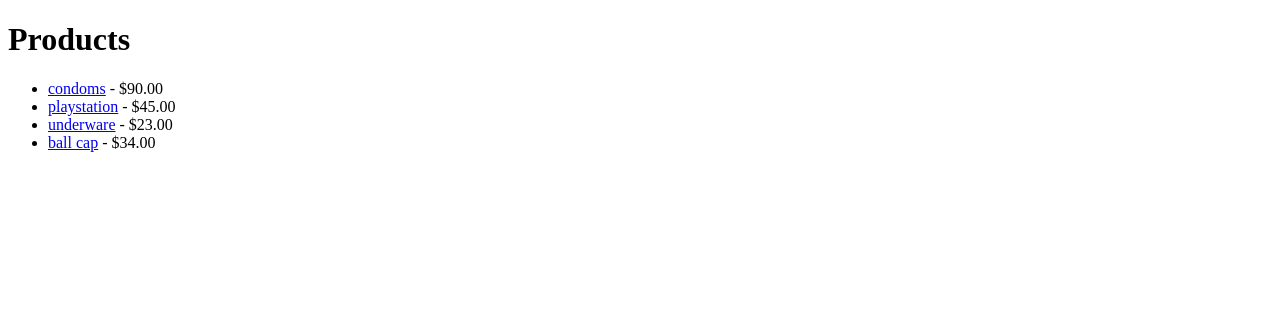
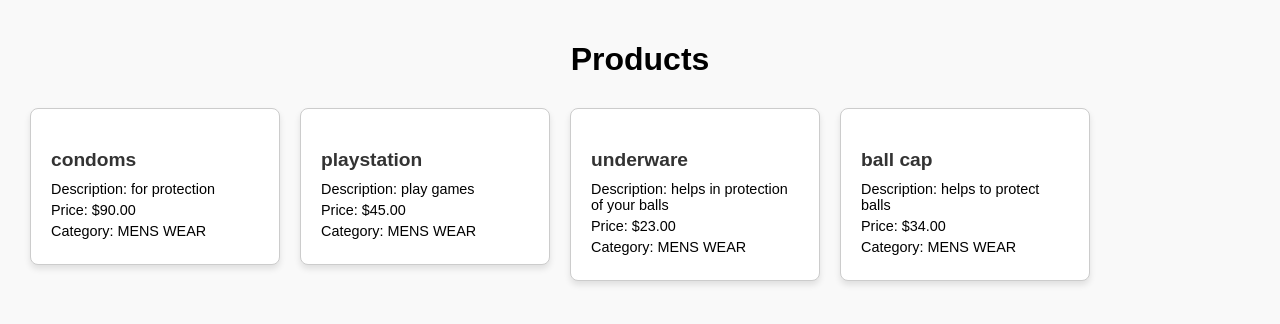
Before and after one commit to santoshvardan/dbms_case_study, a Django app: page /products/ in a window 1280 px wide. Shown: the top 324 px of the page. Run offline with Django 4.2, Linux system fonts and the light colour scheme; data comes from the database, SQL or seed files in the repository; both versions use the stored data as it was after the commit.

Commit message:
added list

```diff
--- a/onlineshopping/case/templates/product_list.html
+++ b/onlineshopping/case/templates/product_list.html
@@ -2,15 +2,71 @@
 <html>
 <head>
     <title>Product List</title>
+    <style>
+  body {
+            font-family: Arial, sans-serif;
+            margin: 0;
+            padding: 20px;
+            background-color: #f9f9f9;
+        }
+
+        h1 {
+            text-align: center;
+            margin-bottom: 20px;
+        }
+
+        .product-card {
+            border: 1px solid #ccc;
+            padding: 20px;
+            margin: 10px;
+            width: 250px;
+            float: left;
+            box-sizing: border-box;
+            background-color: #fff;
+            border-radius: 8px;
+            box-shadow: 0 4px 6px rgba(0, 0, 0, 0.1);
+        }
+
+        .product-card img {
+            max-width: 100%;
+            height: auto;
+            margin-bottom: 10px;
+            display: block;
+            margin-left: auto;
+            margin-right: auto;
+        }
+
+        .product-card h3 {
+            font-size: 1.2em;
+            margin-bottom: 10px;
+        }
+
+        .product-card p {
+            font-size: 0.9em;
+            margin: 0;
+            margin-bottom: 5px;
+        }
+
+        .product-card a {
+            text-decoration: none;
+            color: #333;
+        }
+
+        .product-card a:hover {
+            text-decoration: underline;
+        }
+    </style>
 </head>
 <body>
     <h1>Products</h1>
-    <ul>
+
         {% for product in products %}
-            <li>
-                <a href="/products/{{ product.id }}/">{{ product.name }}</a> - ${{ product.price }}
-            </li>
-        {% endfor %}
-    </ul>
+        <div class="product-card">
+            <h3><a href="/products/{{ product.id }}/">{{ product.name }}</a></h3>
+            <p>Description: {{ product.description }}</p>
+            <p>Price: ${{ product.price }}</p>
+            <p>Category: {{ product.category.name }}</p>
+        </div>
+    {% endfor %}
 </body>
 </html>
--- a/onlineshopping/case/urls.py
+++ b/onlineshopping/case/urls.py
@@ -7,4 +7,5 @@ urlpatterns = [
     path('', views.index, name='index'),
     path('products/', views.product_list, name='product_list'),
     path('products/<int:id>/', views.product_detail, name='product_detail'),
+    path('products/',views.product_list,name='product_list'),
 ]
```
Also changed, not shown: onlineshopping/db.sqlite3.
